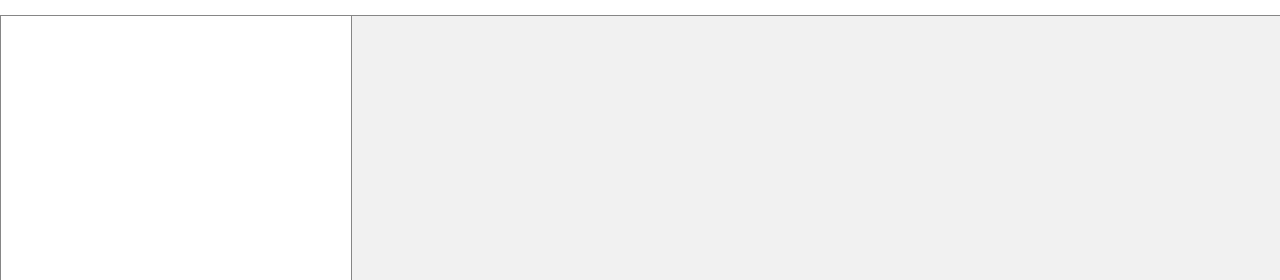
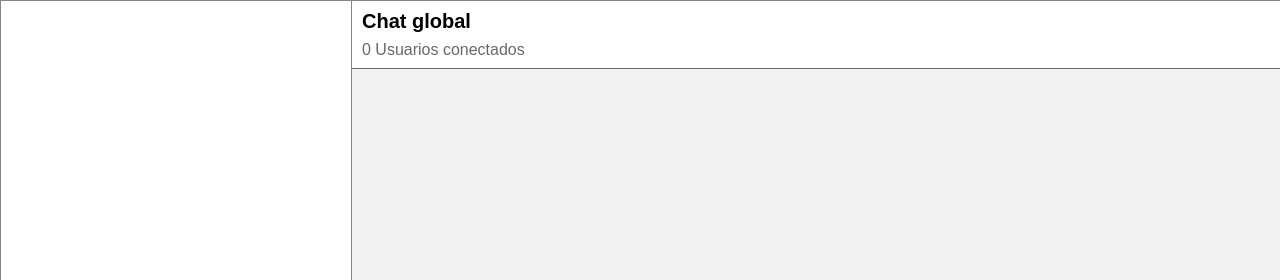
Before and after one commit to CuevaDelDev/public_chat, a website: page public/index.html in a window 1280 px wide. Shown: the top 280 px of the page. Drawn offline with nearby package versions, Linux system fonts and the light colour scheme; no server answers.

Commit message:
Apartado para ver los usuarios conectados

```diff
--- a/public/index.html
+++ b/public/index.html
@@ -12,6 +12,7 @@
 <body>
     <div id="blur" style="display: none;"></div>
     <div id="todo-container">
+
         <div id="user-container" class="container">
             <h1 id="username">Anónimo</h1>
             <form action="" id="username-form">
@@ -21,7 +22,12 @@
             </form>
         </div>
         <div id="chat-container" class="container">
-
+            <div class="users-connected-box">
+                <div class="users-connected">
+                    <div class="user-connected-item title">Chat global</div>
+                    <div class="user-connected-item users-connected-text" id="users-text">0 Usuarios conectados</div>
+                </div>
+            </div>
             <div class="cont-img" id="cont-img" style="display: none;">
                 <div class="img" id="img-form-cont">
                     <span class="close">&times;</span>
@@ -31,9 +37,6 @@
             </div>
             <div id="chat-box">
 
-            </div>
-            <div class="boton-flecha" style="display: none;">
-                ↓
             </div>
             <form id="input-chat">
                 <input type="file" name="" id="upload-img" hidden accept="image/*">
--- a/public/script.js
+++ b/public/script.js
@@ -80,7 +80,6 @@ inputFile.addEventListener('change', (e) => {
 
     document.getElementById('cont-img').style.display = 'block';
     document.getElementById('blur').style.display = "block";
-    // URL.revokeObjectURL(imageURL);
 });
 
 function recibirMensaje(mensaje) {
@@ -112,10 +111,3 @@ function recibirMensajeImg(mensaje) {
     `
     return divCont;
 }
-
-chatBox.addEventListener('scrollend', (e) => {
-    if (chatBox.scrollTop <= -100) {
-        let boton = document.querySelector('.boton-flecha');
-        boton.style.display
-    }
-});
--- a/public/socket.js
+++ b/public/socket.js
@@ -9,17 +9,18 @@ socket.on("connect", () => {
     mensajeNuevo.username = `Anónimo ${socket.id}`
 });
 
+socket.on('nuevo-usuario', (users) => {
+    document.getElementById('users-text').innerHTML = `${users} Usuarios conectados`;
+});
+
 socket.on('recibir-mensaje', (mensaje) => {
     if (mensaje.username == mensajeNuevo.username) return;
     const div = document.createElement('div');
     div.classList.add('mensaje');
     if (mensaje.img != '') {
-        // div.classList.add('mensaje-img')
-
         div.innerHTML = recibirMensajeImg(mensaje);
 
     } else {
-        // div.classList.add('mensaje');
         div.innerHTML = recibirMensaje(mensaje);
     }
     chatBox.prepend(div);
--- a/public/style.css
+++ b/public/style.css
@@ -12,11 +12,39 @@ body {
 }
 
 #todo-container {
-    padding: 15px 0px;
+    padding: 0px;
     display: flex;
     width: 100%;
-    height: 95vh;
+    height: 99.6vh;
     justify-content: flex-start;
+}
+
+.users-connected-box {
+    width: 100%;
+    height: 10%;
+    border-bottom: 1px solid #686868;
+}
+
+.users-connected {
+    display: flex;
+    flex-direction: column;
+    align-items: flex-start;
+    width: 100%;
+    height: 100%;
+    justify-content: space-evenly;
+}
+
+.user-connected-item {
+    margin-left: 10px;;
+}
+
+.title {
+    font-size: 20px;
+    font-weight: bold;
+}
+
+.users-connected-text {
+    color: #686868;
 }
 
 .container {
@@ -113,6 +141,7 @@ body {
     width: 40px;
     height: 40px;
 }
+
 .form-username-item {
     margin: 10px 0;
     border: 1px solid black;
@@ -173,7 +202,8 @@ img {
     max-height: 500px;
 }
 
-.mensaje, .mensaje-enviado {
+.mensaje,
+.mensaje-enviado {
     align-self: flex-start;
     align-items: flex-start;
     max-width: 1000px;
@@ -187,7 +217,8 @@ img {
     align-items: flex-end;
 }
 
-.mensaje-username, .hora {
+.mensaje-username,
+.hora {
     font-size: 13px;
 }
 
```
Also changed, not shown: index.js (+10 -0 lines).
